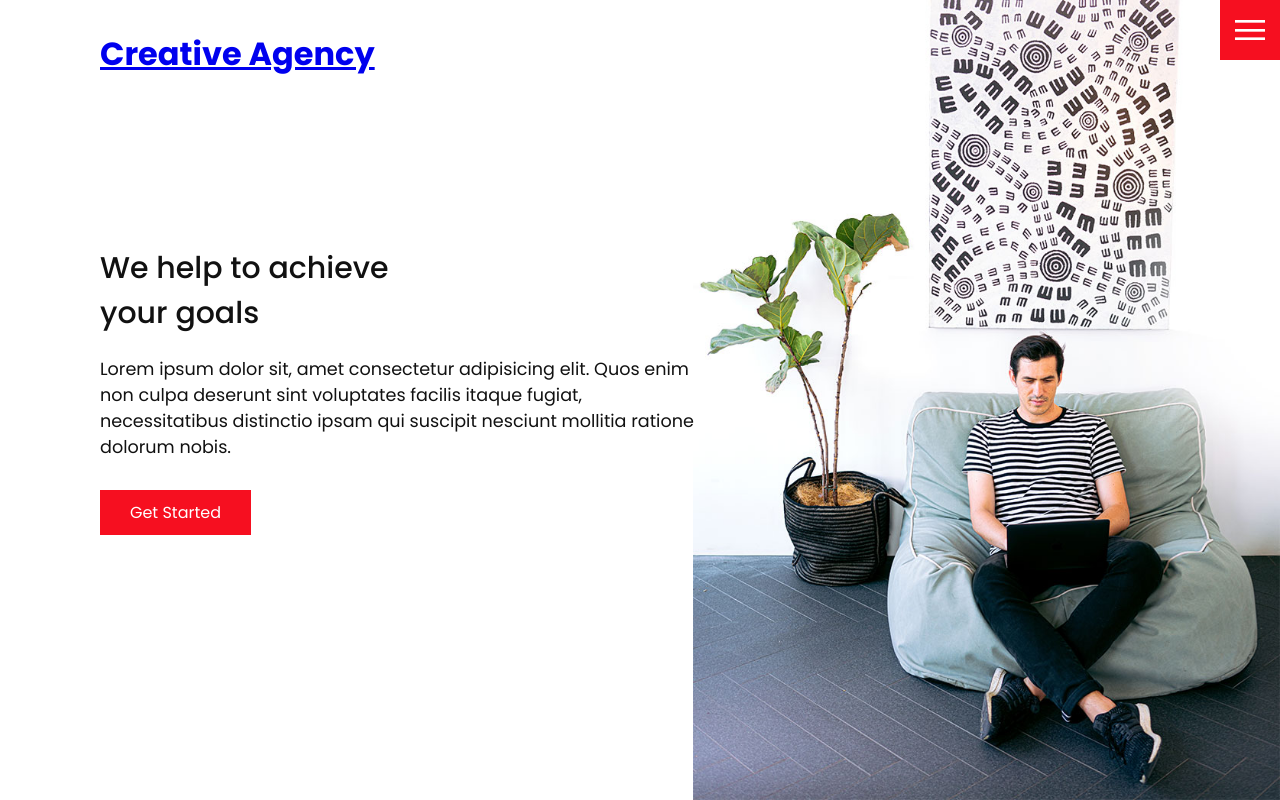
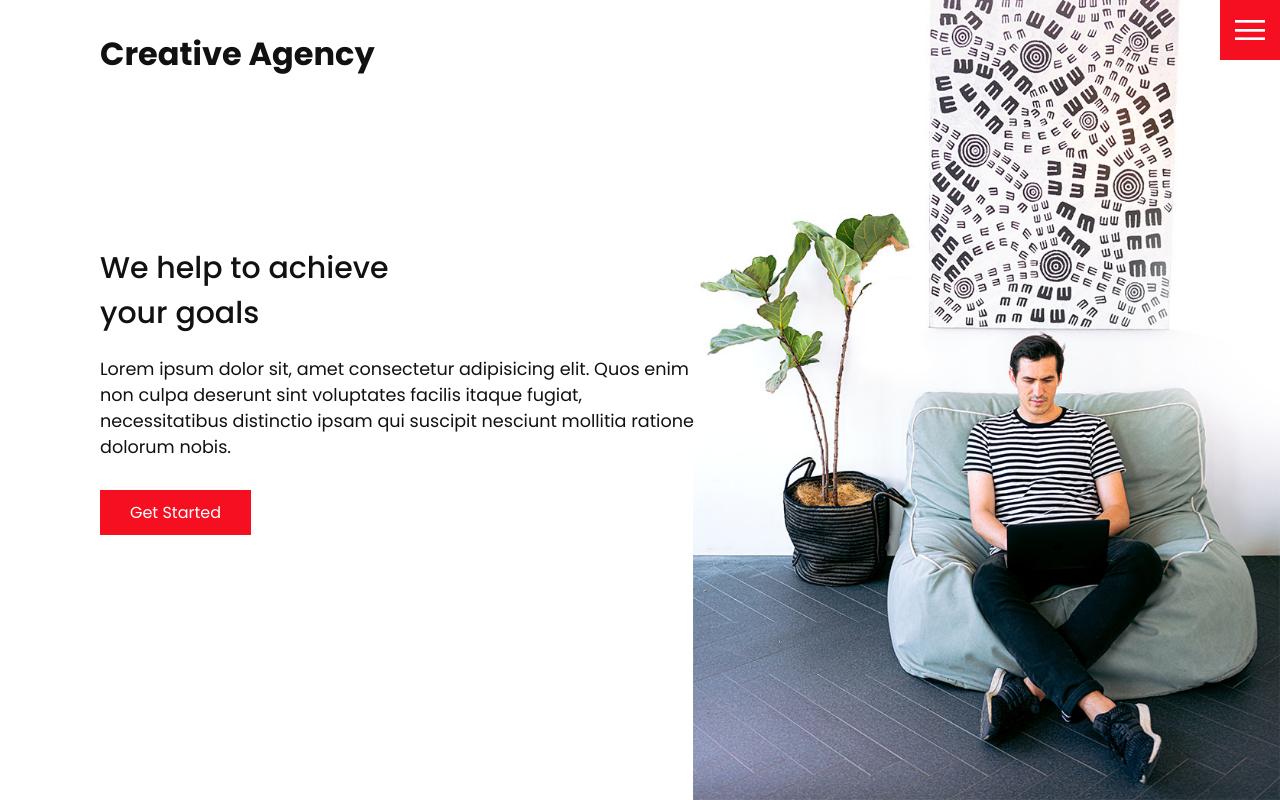
Before and after one commit to flox0000/Minimalistic-site, a plain HTML site: page index.html in a window 1280 px wide. Drawn offline with Linux system fonts and the light colour scheme.

Commit message:
Update index.html

```diff
--- a/index.html
+++ b/index.html
@@ -11,9 +11,9 @@
   <body>
 
     <header>
-      <div class="logo"><a href="index.html">Creative Agency</a></div>
+      <div class="logo">Creative Agency</div>
       <div class="toggle "></div>
-      <div class="navigation ">
+      <div class="navigation">
         <ul>
           <li><a href="index.html">Home</a></li>
           <li><a href="services.html">Services</a></li>
```
